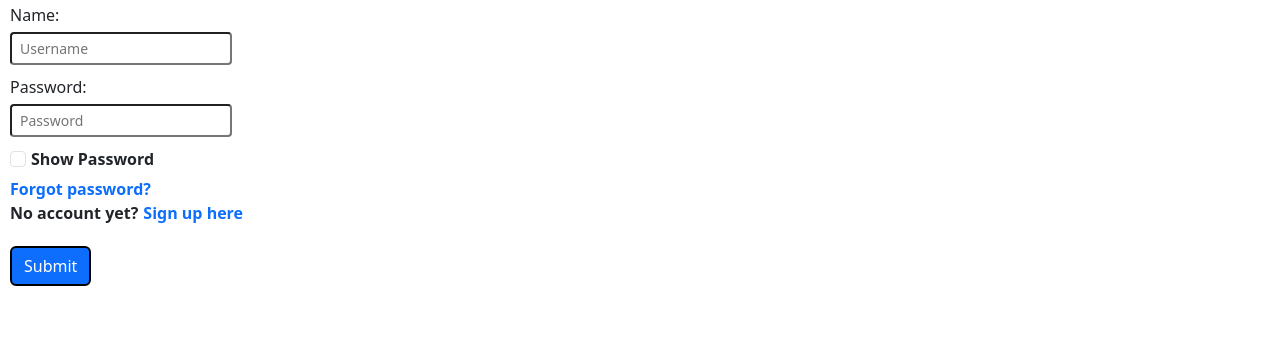
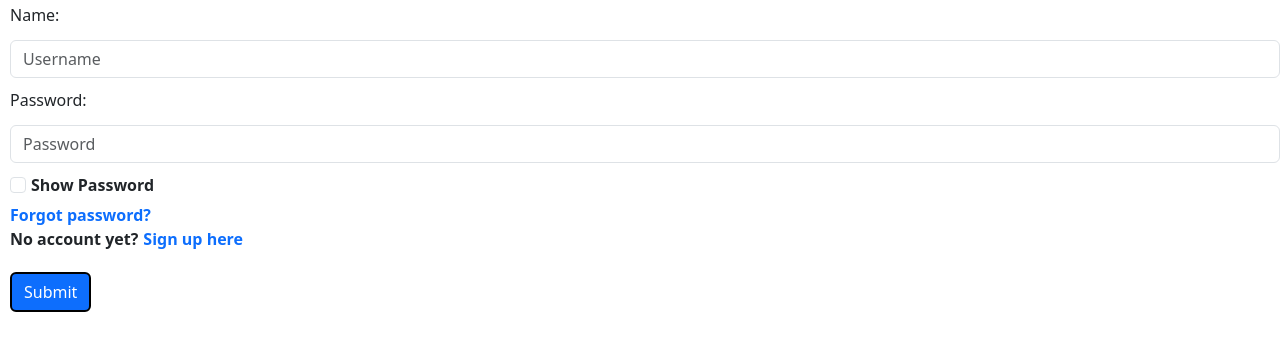
Before and after one commit to tysalim/IB-CS-Projects, a plain HTML site: page HTML/Login Page/index.html in a window 1280 px wide. Shown: the part 58-408 px from the top of the page. Drawn offline with nearby package versions, Linux system fonts and the light colour scheme.

Commit message:
Integrated Bootstrap components

```diff
--- a/HTML/Login Page/index.html
+++ b/HTML/Login Page/index.html
@@ -9,10 +9,10 @@
     <body>
     <h1 id="title">Schoology Login</h1>
     <form name="myform">
-      <label>Name:</label>
-      <input type="text" placeholder="Username" class="form-control-sm" id="user" required>
-      <label>Password: </label>
-      <input type="password" class="form-control-sm" placeholder="Password" id="pwd" required>
+      <label class="form-label">Name:</label>
+      <input type="text" placeholder="Username" class="form-control" id="user" rows="20">
+      <label class="form-label">Password: </label>
+      <input type="password" class="form-control" placeholder="Password" id="pwd" rows="20">
       <input class="form-check-input" type="checkbox" onclick="toggle()" id="pwd-toggle"><label class="inline-label">Show Password</label>
     </form>
     <a href="https://xs.schoology.com/login/forgot">Forgot password?</a>
```
